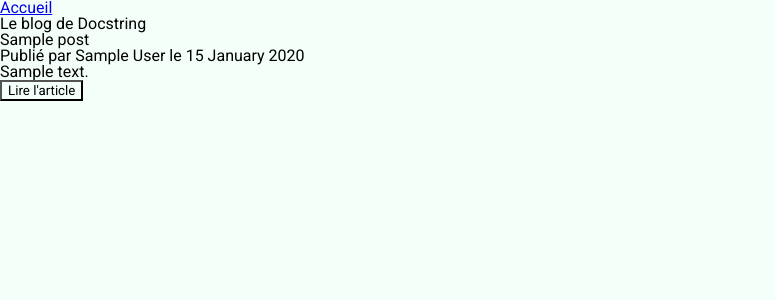
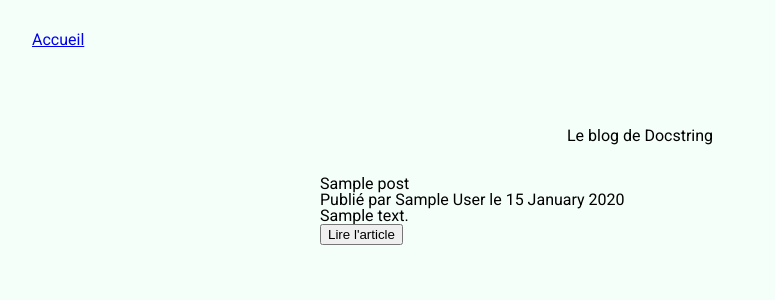
Before and after one commit to LeMayhem/django_blog, a Django app: template src/posts/templates/posts/blogpost_list.html in a window 1280 px wide. Shown: the top 300 px of the page, without its empty margins (0-775 px from the left). Run offline with Django 3.2, Linux system fonts and the light colour scheme; the template is opened without the code that fills it: most values are stand-ins (such as "Sample title", 1, 10 or a date in 2020).

Commit message:
CSS base and list display

```diff
--- a/src/posts/static/css/style.css
+++ b/src/posts/static/css/style.css
@@ -1,7 +1,31 @@
 @import url('https://fonts.googleapis.com/css2?family=Roboto:ital,wght@0,100;0,300;0,400;0,500;0,700;0,900;1,100;1,300;1,400;1,500;1,700;1,900&display=swap');
 @import "reset.css";
 
-html, body, html * {
+body {
     background-color: mintcream;
     font-family: 'Roboto', sans-serif;
 }
+
+nav {
+    margin: 2rem;
+    display: flex;
+    justify-content: space-between;
+}
+
+#blog {
+    display: flex;
+    flex-direction: column;
+    align-items: center;
+    margin-top: 5rem;
+}
+
+#blog article {
+    width: 50%;
+    margin-top: 2rem;
+}
+
+@media (max-width: 1024px) {
+    #blog article {
+        width: 85%;
+    }
+}
--- a/src/templates/base.html
+++ b/src/templates/base.html
@@ -9,16 +9,19 @@
     {% endblock %}
     <link rel="stylesheet" href="{% static 'css/style.css' %}">
 </head>
+
 <nav>
     <a href="{% url 'posts:home' %}">Accueil</a>
     {% if request.user.is_authenticated %}
         <a href="{% url 'posts:create' %}">Ajouter un article</a>
     {% endif %}
 </nav>
+
 <body>
     <section id="blog">
         {% block content %}
         {% endblock %}
     </section>
 </body>
+
 </html>
```
